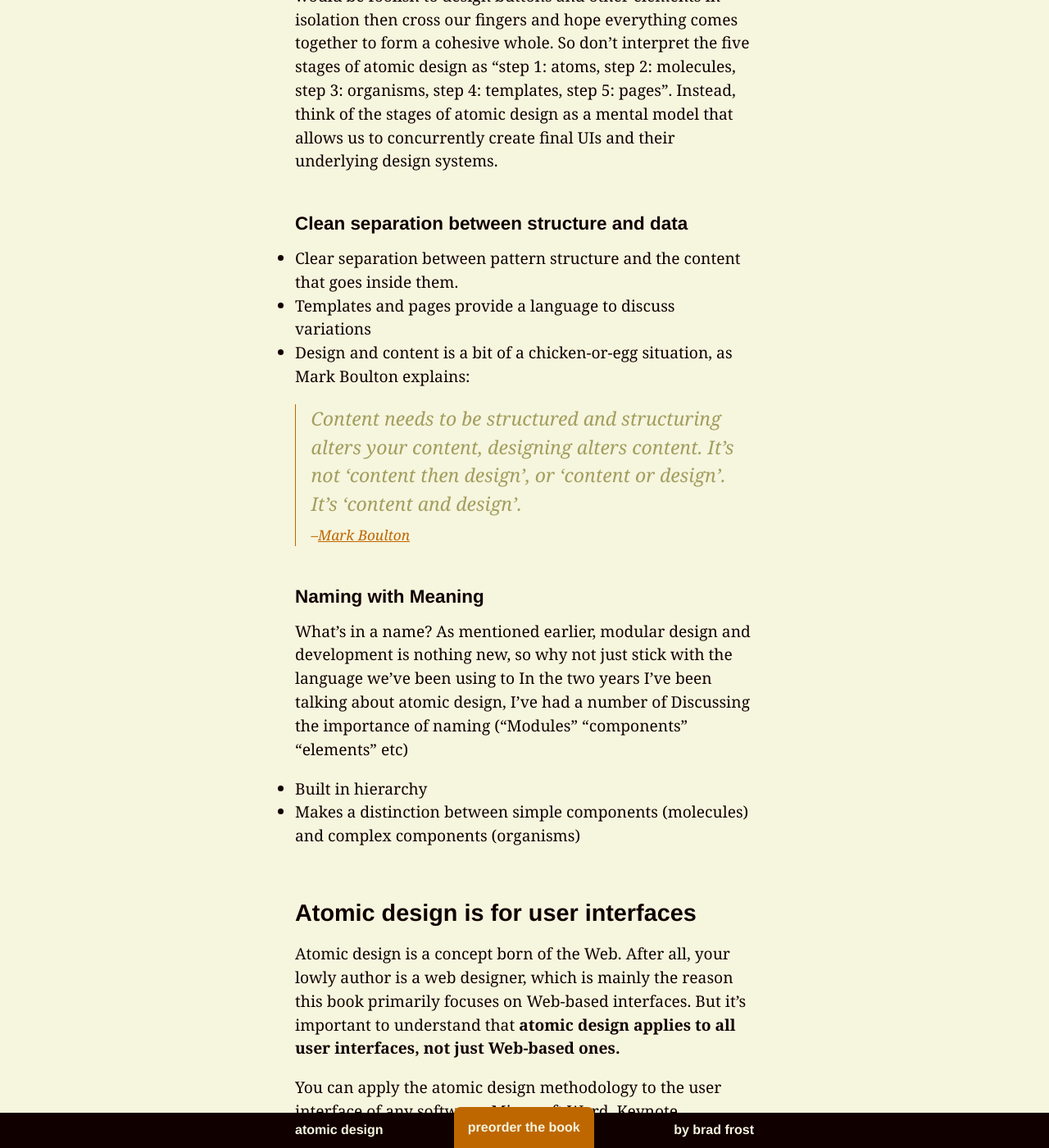
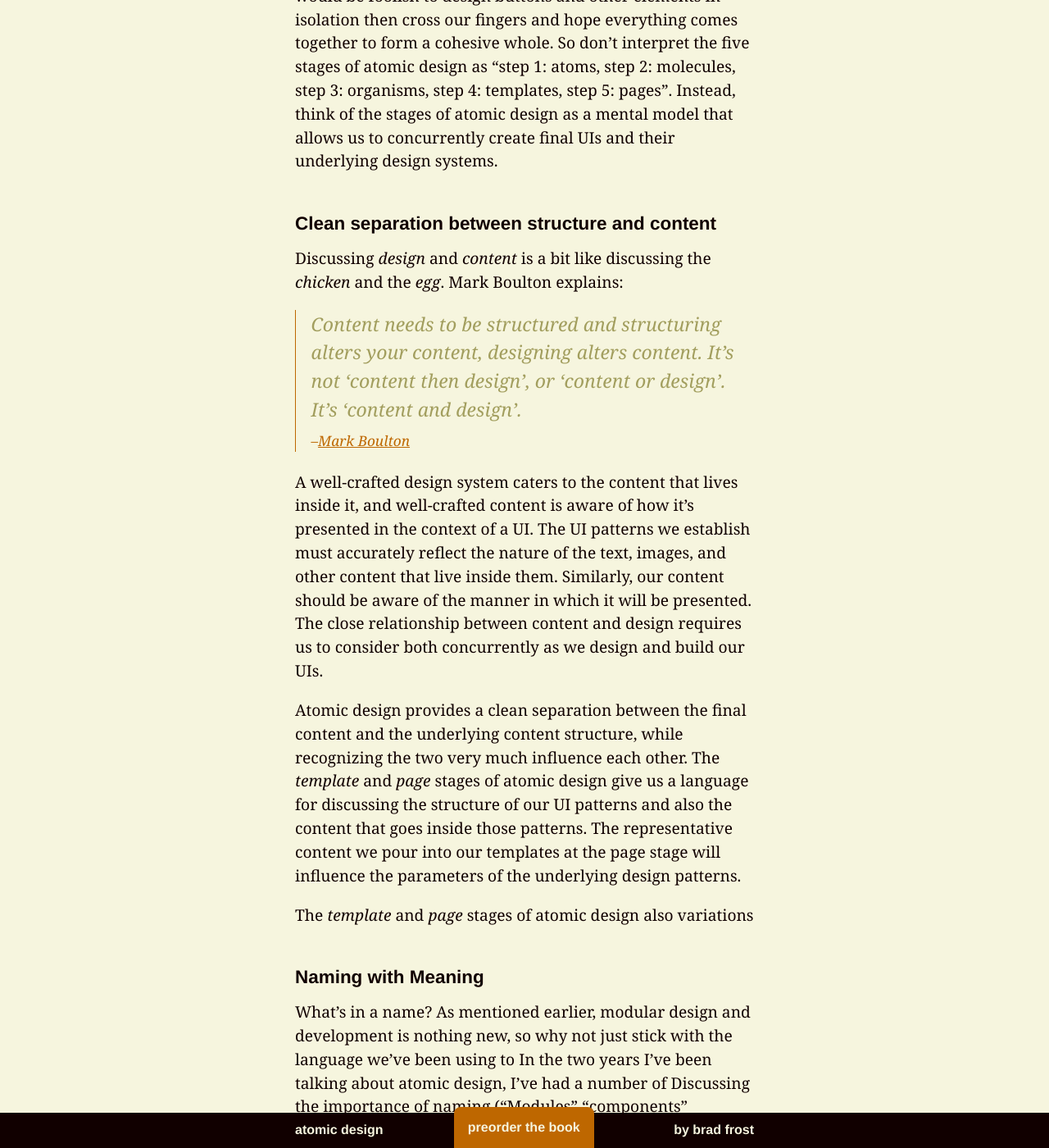
Before and after one commit to bradfrost/atomic-design, a Jekyll site: the page built from chapter-2.md, in a window 1280 px wide and 1400 px high, scrolled down 27149 px. Shown: the whole window at 82% size. Built offline with Jekyll 4.4.1, drawn with Linux system fonts in a browser that asks for light colours; some of the changed text lies outside the part shown.

Commit message:
Chapter 2 draft
Content and design section

```diff
--- a/chapter-2.md
+++ b/chapter-2.md
@@ -180,12 +180,16 @@ When designers and developers are crafting a particular component, they are like
 
 Atomic design provides us a structure to traverse between the parts and the whole of UIs, which is why it's crucial to reiterate that **atomic design is not a linear process**. It would be foolish to design buttons and other elements in isolation then cross our fingers and hope everything comes together to form a cohesive whole. So don't interpret the five stages of atomic design as "step 1: atoms, step 2: molecules, step 3: organisms, step 4: templates, step 5: pages". Instead, think of the stages of atomic design as a mental model that allows us to concurrently create final UIs and their underlying design systems.
 
-### Clean separation between structure and data
-- Clear separation between pattern structure and the content that goes inside them.
-- Templates and pages provide a language to discuss variations
-- Design and content is a bit of a chicken-or-egg situation, as Mark Boulton explains:
+### Clean separation between structure and content
+Discussing *design* and *content* is a bit like discussing the *chicken* and the *egg*. Mark Boulton explains:
 
 > Content needs to be structured and structuring alters your content, designing alters content. It’s not ‘content then design’, or ‘content or design’. It’s ‘content and design’. <cite>[Mark Boulton](http://www.markboulton.co.uk/journal/structure-first-content-always)</cite>
+
+A well-crafted design system caters to the content that lives inside it, and well-crafted content is aware of how it's presented in the context of a UI. The UI patterns we establish must accurately reflect the nature of the text, images, and other content that live inside them. Similarly, our content should be aware of the manner in which it will be presented. The close relationship between content and design requires us to consider both concurrently as we design and build our UIs.
+
+Atomic design provides a clean separation between the final content and the underlying content structure, while recognizing the two very much influence each other.  The *template* and *page* stages of atomic design give us a language for discussing the structure of our UI patterns and also the content that goes inside those patterns. The representative content we pour into our templates at the page stage will influence the parameters of the underlying design patterns.
+
+The *template* and *page* stages of atomic design also variations
 
 ### Naming with Meaning
 What's in a name? As mentioned earlier, modular design and development is nothing new, so why not just stick with the language we've been using to In the two years I've been talking about atomic design, I've had a number of Discussing the importance of naming ("Modules" "components" "elements" etc)
```
Also changed, not shown: other parts of chapter-2.md (+1 -1 lines), 2 other files.
